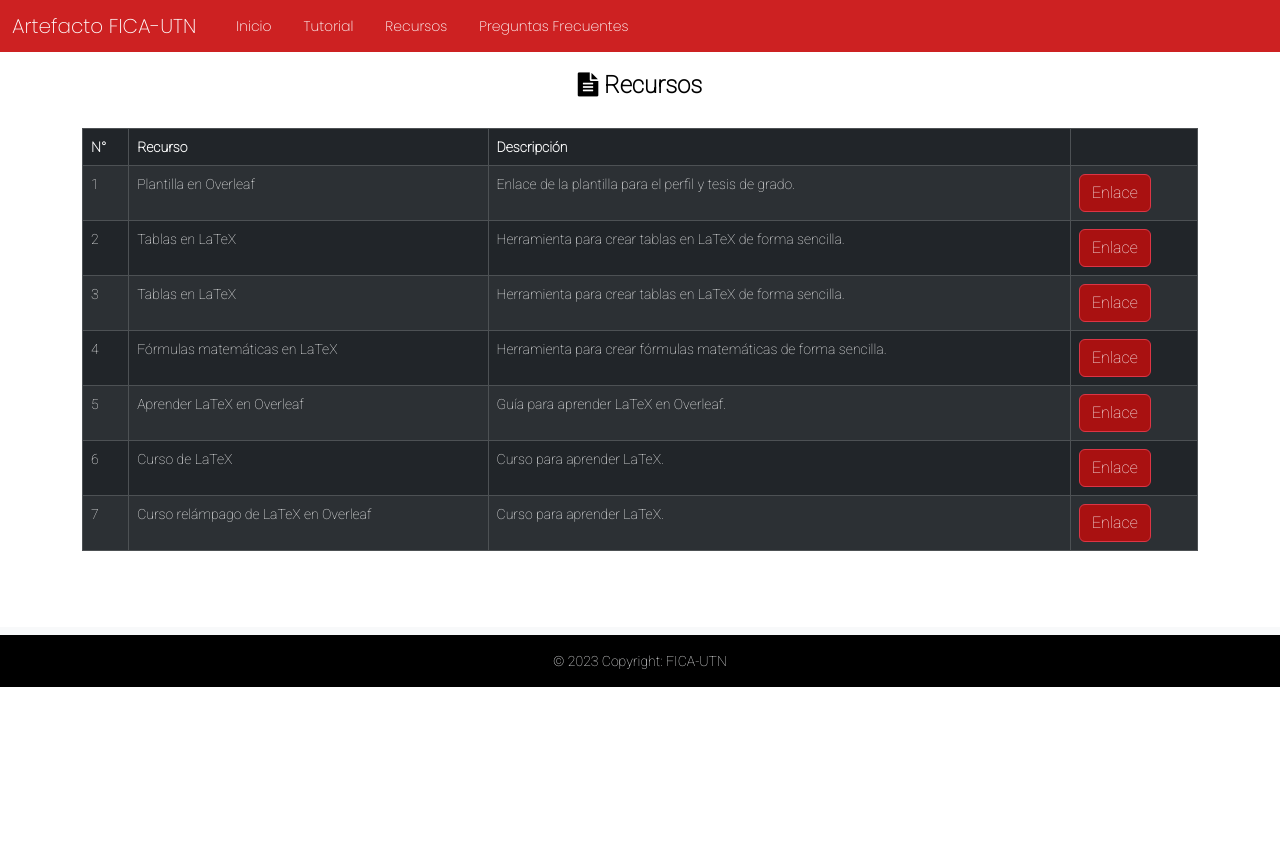
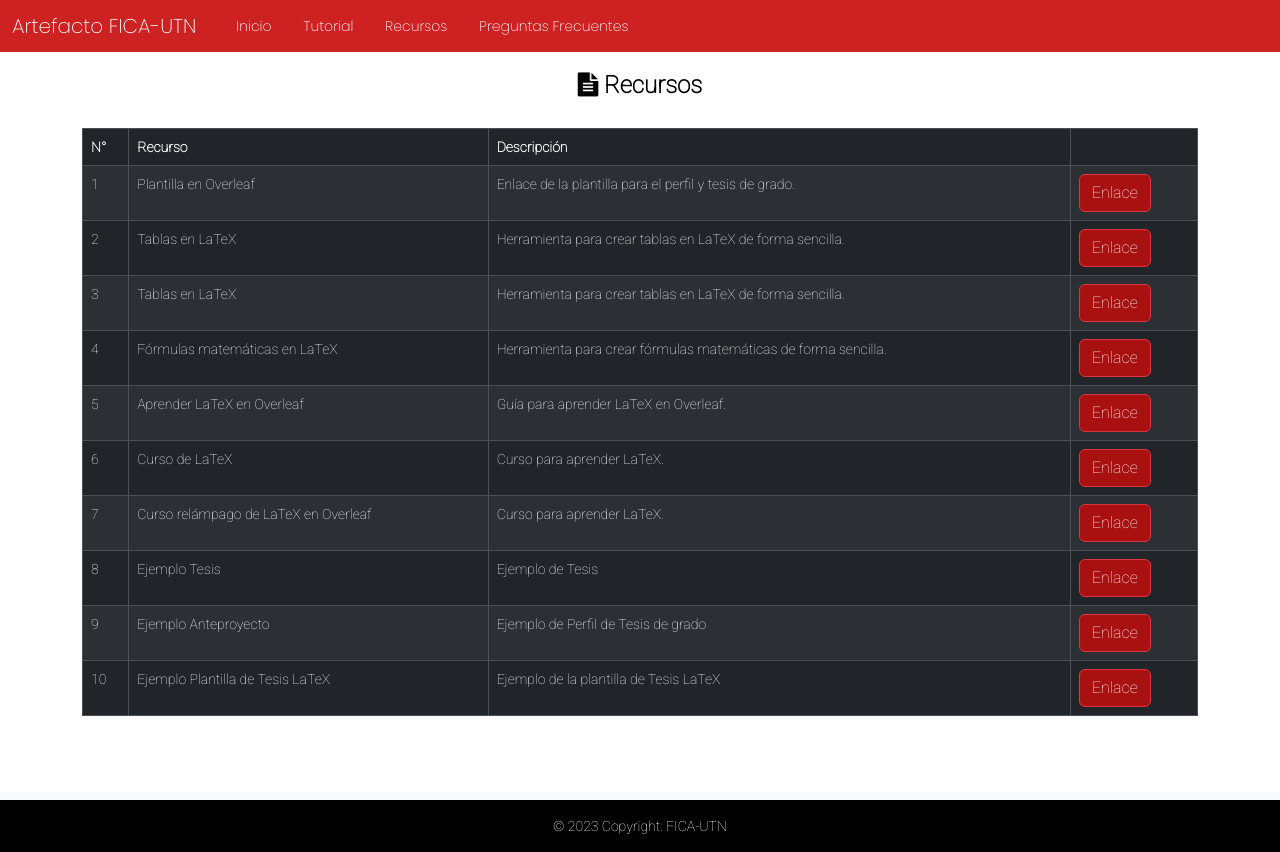
Before and after one commit to jacarcelenb/guia-artefacto, an Angular app: page /recursos in a window 1280 px wide. Before the commit the page ends 800 px from the top, so only its background shows below. Built offline with nearby package versions, Linux system fonts and the light colour scheme.

Commit message:
Subida de recursos nuevos

```diff
--- a/src/app/components/recursos/recursos.component.ts
+++ b/src/app/components/recursos/recursos.component.ts
@@ -55,6 +55,24 @@ this.listaRecursos.push({
   descripcion: "Curso para aprender LaTeX.",
   enlace: "https://www.youtube.com/watch?v=rofBXQZqJVs&list=PLqvnr4VkcdCSggrRuueDHXNQMzkWzkiW9"
 })
-console.log(this.listaRecursos)
+
+this.listaRecursos.push({
+  recurso:"Ejemplo Tesis",
+  descripcion: "Ejemplo de Tesis",
+  enlace: "https://drive.google.com/file/d/1_e3zDqaSN9AvbJKi569_nVV2fJu7pA2S/view?usp=sharing"
+})
+
+this.listaRecursos.push({
+  recurso:"Ejemplo Anteproyecto",
+  descripcion: "Ejemplo de Perfil de Tesis de grado",
+  enlace: "https://drive.google.com/file/d/1cfVWAdWvEUeoDsbx_4Llbhfd94cM_o0V/view?usp=sharing"
+})
+
+this.listaRecursos.push({
+  recurso:"Ejemplo Plantilla  de Tesis LaTeX",
+  descripcion: "Ejemplo de la plantilla  de Tesis LaTeX",
+  enlace: "https://drive.google.com/file/d/1YhRNbK8V8YaV2bOOhNphjQU2AHrJ0V9O/view?usp=sharing"
+})
+
 }
 }
```
